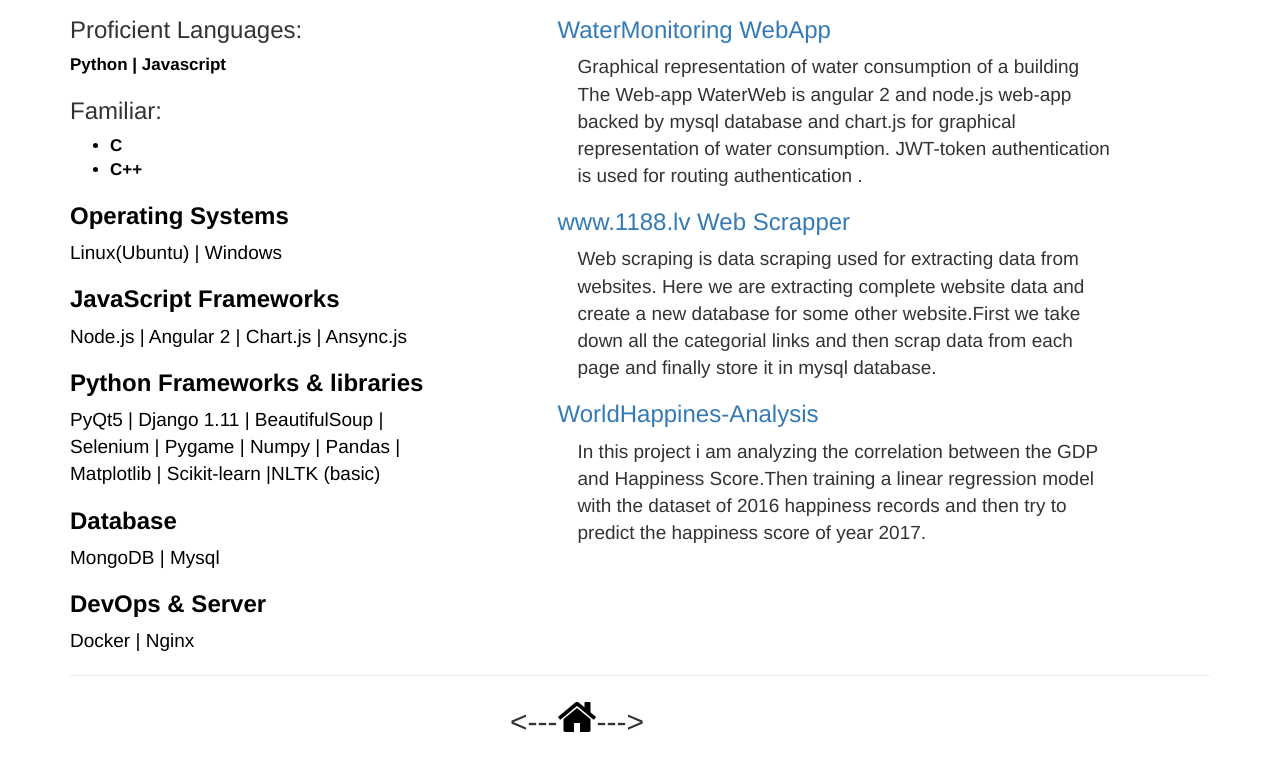
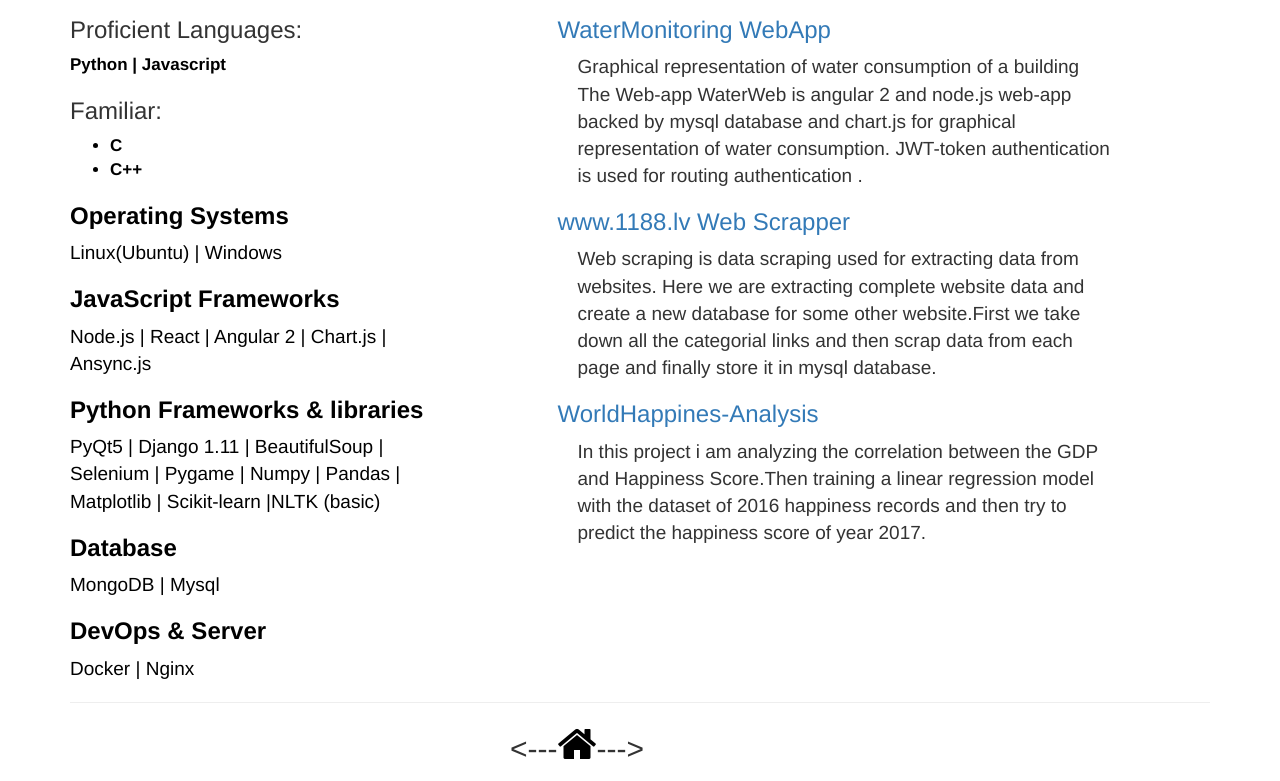
Before and after one commit to raw-at/raw-at.github.io, a plain HTML site: page cv.html in a window 1280 px wide. Shown: the part 819-1600 px from the top of the page. Before the commit the page ends 1572 px from the top, so only its background shows below. Drawn offline with nearby package versions, Linux system fonts and the light colour scheme; a web font is replaced by a local one.

Commit message:
Cv updated

```diff
--- a/cv.html
+++ b/cv.html
@@ -96,7 +96,7 @@
             <span style="color:black;font-size:19px">Linux(Ubuntu) | Windows</span>
              <h3 style="color: black;font-weight:bold;";>JavaScript Frameworks</h3>
             <span style="color:black;font-size:19px">
-                Node.js | Angular 2 | Chart.js | Ansync.js
+                Node.js | React | Angular 2 | Chart.js | Ansync.js
             </span>
             <h3 style="color: black;font-weight:bold;";>Python Frameworks & libraries</h3>
             <span style="color:black;font-size:19px">
```
